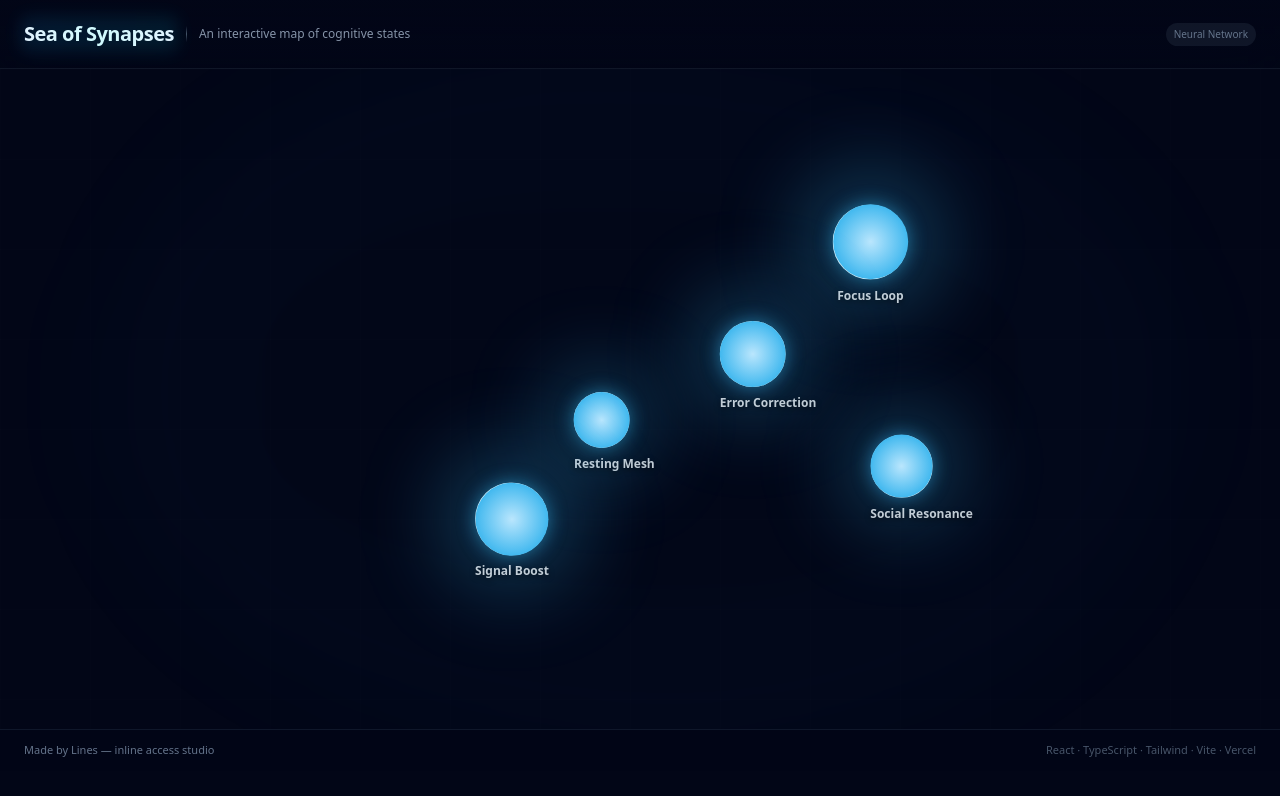
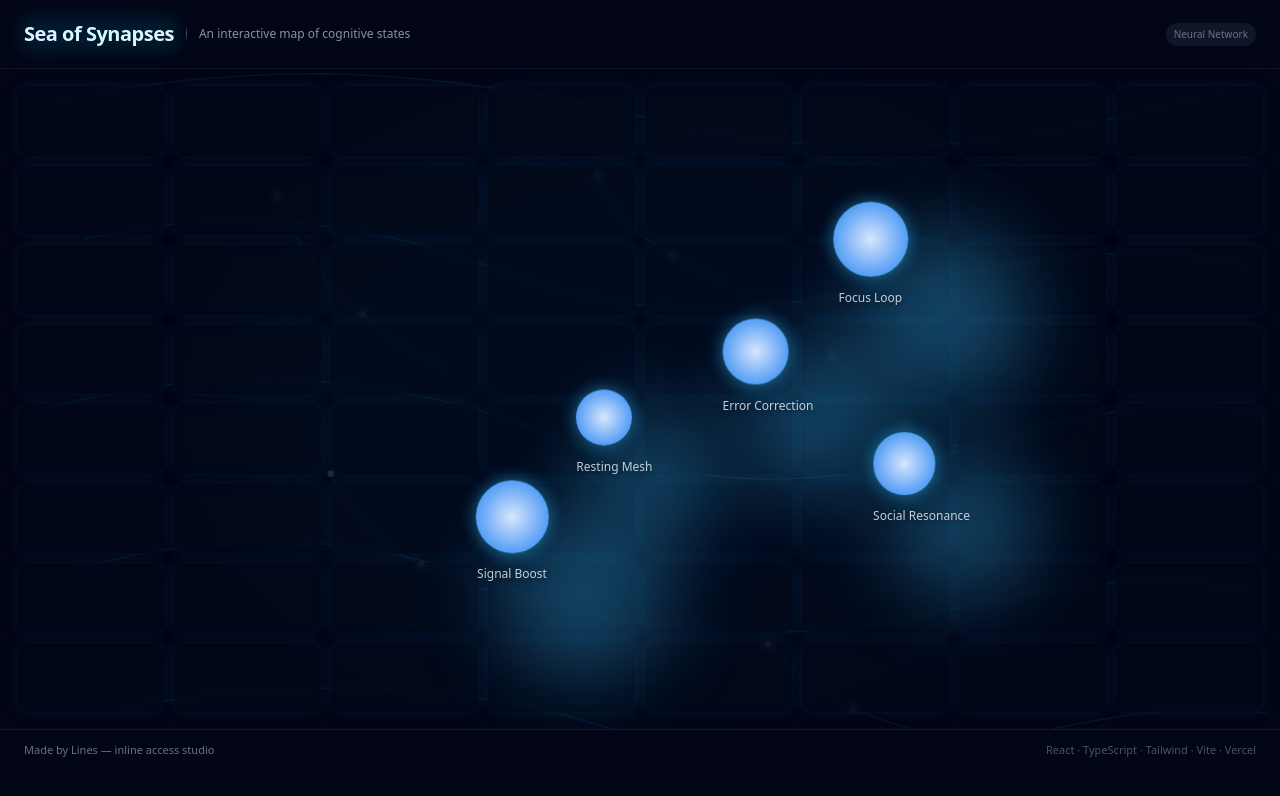
Before and after one commit to Lines248/sea-of-synapses, a React (Vite) app: page / in a window 1280 px wide. Shown: the top 796 px of the page. Built offline with nearby package versions, Linux system fonts and the light colour scheme; the HTML template or start-up script is replaced by a standard one.

Commit message:
design SVG details

```diff
--- a/src/App.jsx
+++ b/src/App.jsx
@@ -5,6 +5,7 @@ import Footer from "./components/Footer";
 import SynapseGrid from "./components/SynapseGrid";
 import NodeDetailPanel from "./components/NodeDetailPanel";
 import { useNodeData } from "./hooks/useNodeData";
+import "./styles/globals.css";
 
 function App() {
   const { nodes, getNodeById } = useNodeData();
@@ -17,7 +18,6 @@ function App() {
     <div className="w-screen min-h-screen flex flex-col bg-slate-950 overflow-hidden">
       <Header />
 
-      {/* MAIN AREA must have defined height */}
       <main className="relative flex w-full h-[calc(100vh-140px)] overflow-hidden">
         <SynapseGrid
           nodes={nodes}
--- /dev/null
+++ b/src/components/NeuralBackground.tsx
@@ -0,0 +1,12 @@
+import React from "react";
+import NeuralMap from "../assets/NeuralMap.svg";
+
+export const NeuralBackground = () => (
+  <div className="absolute inset-0 overflow-hidden pointer-events-none">
+    <img
+      src={NeuralMap}
+      alt=""
+      className="w-full h-full object-cover opacity-[0.15]"
+    />
+  </div>
+);
--- /dev/null
+++ b/src/components/SynapseConnections.tsx
@@ -0,0 +1,77 @@
+import React from "react";
+import type { SynapseNodeData } from "../hooks/useNodeData";
+
+interface Props {
+  nodes: SynapseNodeData[];
+}
+
+const SynapseConnections = ({ nodes }: Props) => {
+  if (!nodes || nodes.length < 2) return null;
+
+  // group nodes by category
+  const categories: Record<string, SynapseNodeData[]> = {};
+  nodes.forEach((n) => {
+    if (!categories[n.category]) categories[n.category] = [];
+    categories[n.category].push(n);
+  });
+
+  // build connections for nodes in the same category
+  const connections: {
+    x1: number;
+    y1: number;
+    x2: number;
+    y2: number;
+  }[] = [];
+
+  Object.values(categories).forEach((group) => {
+    if (group.length < 2) return;
+
+    for (let i = 0; i < group.length; i++) {
+      for (let j = i + 1; j < group.length; j++) {
+        connections.push({
+          x1: group[i].x,
+          y1: group[i].y,
+          x2: group[j].x,
+          y2: group[j].y,
+        });
+      }
+    }
+  });
+
+  return (
+    <svg
+      className="absolute inset-0 w-full h-full pointer-events-none z-10"
+      viewBox="0 0 100 100"
+      preserveAspectRatio="none"
+    >
+      <defs>
+        {/* Soft neon glow */}
+        <filter id="synGlow">
+          <feGaussianBlur stdDeviation="1.6" result="blur" />
+          <feMerge>
+            <feMergeNode in="blur" />
+            <feMergeNode in="SourceGraphic" />
+          </feMerge>
+        </filter>
+      </defs>
+
+      {connections.map((c, i) => {
+        const mx = (c.x1 + c.x2) / 2;
+        const my = (c.y1 + c.y2) / 2 - 6;
+
+        return (
+          <path
+            key={i}
+            d={`M ${c.x1} ${c.y1} Q ${mx} ${my} ${c.x2} ${c.y2}`}
+            className="synapse-line animate-synapsePulse opacity-70"
+            strokeWidth="0.2"
+            fill="none"
+            filter="url(#synGlow)"
+          />
+        );
+      })}
+    </svg>
+  );
+};
+
+export default SynapseConnections;
--- a/src/components/SynapseGrid.tsx
+++ b/src/components/SynapseGrid.tsx
@@ -1,6 +1,10 @@
+import TileGrid from "./TileGrid";
+import { TileCell } from "./TileCell";
+import { NeuralBackground } from "./NeuralBackground";
 import React from "react";
 import type { SynapseNodeData } from "../hooks/useNodeData";
 import SynapseNode from "./SynapseNode";
+import SynapseConnections from "./SynapseConnections";
 
 interface Props {
   nodes: SynapseNodeData[];
@@ -17,32 +21,42 @@ const SynapseGrid = ({
   onSelect,
   onHover,
 }: Props) => {
-  // Safety check
-  if (!nodes || nodes.length === 0) {
-    return (
-      <section className="relative w-full h-full overflow-hidden flex items-center justify-center">
-        <p className="text-slate-400">No nodes found. Check data loading.</p>
-      </section>
-    );
-  }
-
-  // Debug: verify nodes are loading
-  console.log('SynapseGrid rendering with', nodes.length, 'nodes', nodes);
-
   return (
     <section className="relative w-full h-full overflow-hidden bg-slate-950">
-      {/* neural ocean */}
-      <div className="absolute inset-0 bg-[radial-gradient(circle_at_20%_20%,rgba(56,189,248,0.13),transparent_65%),radial-gradient(circle_at_80%_80%,rgba(56,189,248,0.12),transparent_65%),#020617] animate-slowPulse pointer-events-none" />
 
-      {/* drifting grid */}
+      {/* BACKGROUND */}
+      <div className="absolute inset-0 bg-[radial-gradient(circle_at_20%_20%,rgba(56,189,248,0.12),transparent_65%),radial-gradient(circle_at_80%_80%,rgba(56,189,248,0.10),transparent_65%),#020617] animate-slowPulse pointer-events-none" />
+
       <div className="absolute inset-0 bg-[linear-gradient(to_right,rgba(255,255,255,0.04)_1px,transparent_1px),linear-gradient(to_bottom,rgba(255,255,255,0.04)_1px,transparent_1px)] bg-[size:90px_90px] opacity-[0.18] animate-slowDrift pointer-events-none" />
 
-      {/* brain silhouette mask */}
+      {/* BRAIN */}
       <div className="absolute inset-0 flex items-center justify-center pointer-events-none">
-        <div className="w-[70%] h-[80%] rounded-[45%_55%_50%_60%/50%_45%_55%_50%] bg-slate-900/10 blur-3xl shadow-[0_0_100px_40px_rgba(56,189,248,0.06)]" />
+<div className="
+  w-[50%] h-[60%]
+  rounded-[60%_40%_60%_40%/50%_50%_50%_50%]
+  bg-sky-900/10
+  blur-2xl
+  shadow-[0_0_120px_50px_rgba(56,189,248,0.06)]
+" />
+
       </div>
 
-      {/* nodes */}
+{/* NEW: Neural Map + Tiles */}
+<div className="absolute inset-0 z-[5] pointer-events-none">
+  <NeuralBackground />
+
+  <TileGrid>
+    {/* Fill tiles with empty cells for now */}
+    {Array.from({ length: 64 }).map((_, i) => (
+      <TileCell key={i} />
+    ))}
+  </TileGrid>
+</div>
+
+      {/* CONNECTION LINES */}
+      <SynapseConnections nodes={nodes} />
+
+      {/* NODES */}
       <div className="absolute inset-0 z-20">
         {nodes.map((node) => (
           <SynapseNode
--- a/src/components/SynapseNode.tsx
+++ b/src/components/SynapseNode.tsx
@@ -17,6 +17,8 @@ const SynapseNode = ({
   onHover,
 }: Props) => {
   const isActive = isSelected || isHovered;
+
+  // orb size scales with intensity
   const size = 38 + node.intensity * 40;
 
   return (
@@ -26,10 +28,9 @@ const SynapseNode = ({
         left: `${node.x}%`,
         top: `${node.y}%`,
         transform: "translate(-50%, -50%)",
-        zIndex: 50, // FORCE HIGH VISIBILITY
       }}
     >
-      {/* MAIN ORB */}
+      {/* INTERACTIVE BUTTON (NODE) */}
       <button
         type="button"
         onClick={() => onSelect(node.id)}
@@ -38,32 +39,41 @@ const SynapseNode = ({
         onFocus={() => onHover(node.id)}
         onBlur={() => onHover(null)}
         aria-label={node.label}
-        className="relative rounded-full transition-all duration-300 hover:scale-110 active:scale-110 focus:outline-none"
+        className={`
+          relative rounded-full
+          transition-all duration-300
+          hover:scale-110 focus:scale-110 active:scale-110
+          outline-none
+        `}
         style={{
           width: size,
           height: size,
         }}
       >
-        {/* BACK GLOW */}
+        {/* OUTER GLOW — DRIFT + PULSE */}
         <div
-          className="absolute rounded-full blur-2xl"
+          className={`
+            absolute rounded-full blur-3xl
+            pointer-events-none
+            animate-slowPulse animate-slowDrift
+          `}
           style={{
-            width: size * 2,
-            height: size * 2,
-            background: isActive
-              ? "rgba(56, 189, 248, 0.45)"
-              : "rgba(56, 189, 248, 0.25)",
+            width: size * 2.3,
+            height: size * 2.3,
             left: "50%",
             top: "50%",
             transform: "translate(-50%, -50%)",
-            opacity: 1,
-            zIndex: -1,
+            background: isActive
+              ? "rgba(56,189,248,0.55)"
+              : "rgba(56,189,248,0.32)",
+            filter: "blur(40px)",
           }}
         />
 
-        {/* ORB CORE */}
+        {/* INNER GLOW CORE */}
         <div
-          className="absolute rounded-full shadow-lg transition-all duration-300"
+          className="absolute rounded-full transition-all duration-300 shadow-xl
+                     animate-slowPulse"
           style={{
             width: size,
             height: size,
@@ -71,21 +81,21 @@ const SynapseNode = ({
             top: "50%",
             transform: "translate(-50%, -50%)",
             background: isActive
-              ? "radial-gradient(circle, #e0f2fe 0%, #38bdf8 100%)"
-              : "radial-gradient(circle, #bae6fd 0%, #0ea5e9 100%)",
+              ? "radial-gradient(circle, #ecfeff 0%, #38bdf8 65%, #0ea5e9 100%)"
+              : "radial-gradient(circle, #dbeafe 0%, #60a5fa 65%, #0ea5e9 100%)",
             boxShadow: isActive
-              ? "0 0 30px rgba(56, 189, 248, 0.8)"
-              : "0 0 18px rgba(56, 189, 248, 0.5)",
+              ? "0 0 34px rgba(56,189,248,0.85)"
+              : "0 0 18px rgba(56,189,248,0.55)",
           }}
         />
       </button>
 
       {/* LABEL */}
       <div
-        className="text-sky-50 text-xs font-semibold text-center mt-2 transition-opacity duration-300"
+        className="mt-2 text-center text-sky-50 text-xs font-medium transition-opacity duration-300"
         style={{
           opacity: isActive ? 1 : 0.8,
-          textShadow: "0 2px 6px rgba(0,0,0,0.7)",
+          textShadow: "0 2px 7px rgba(0,0,0,0.65)",
         }}
       >
         {node.label}
--- /dev/null
+++ b/src/components/TileCell.tsx
@@ -0,0 +1,24 @@
+import React from "react";
+
+interface Props {
+  elevated?: boolean;
+  children?: React.ReactNode;
+}
+
+export const TileCell = ({ elevated = false, children }: Props) => {
+  return (
+<div
+  className={`
+    relative rounded-xl
+    border border-[#0c1a29]/40
+    bg-[#06101e]/30
+    shadow-[0_0_12px_rgba(16,57,94,0.25)]
+    backdrop-blur-[3px]
+    transition-all duration-500
+    ${elevated ? "translate-y-[-2px] shadow-[0_0_20px_rgba(16,57,94,0.45)]" : ""}
+  `}
+>
+  {children}
+</div>
+  );
+};
--- /dev/null
+++ b/src/components/TileGrid.tsx
@@ -0,0 +1,15 @@
+import React from "react";
+
+interface Props {
+  children: React.ReactNode;
+}
+
+const TileGrid = ({ children }: Props) => {
+  return (
+    <div className="relative grid grid-cols-8 gap-2 w-full h-full p-4">
+      {children}
+    </div>
+  );
+};
+
+export default TileGrid;
--- a/src/hooks/useNodeData.ts
+++ b/src/hooks/useNodeData.ts
@@ -8,7 +8,7 @@ export interface SynapseNodeData {
   detail: string;
   x: number;
   y: number;
-  intensity: number; // 0–1
+  intensity: number;
   category: string;
 }
 
--- a/src/index.css
+++ b/src/index.css
@@ -1,4 +1,3 @@
-
 @tailwind base;
 @tailwind components;
 @tailwind utilities;
--- a/src/styles/globals.css
+++ b/src/styles/globals.css
@@ -2,6 +2,9 @@
 @tailwind components;
 @tailwind utilities;
 
+/* ----------------------------------------- */
+/* Base Styles                                */
+/* ----------------------------------------- */
 :root {
   color-scheme: dark;
 }
@@ -13,35 +16,57 @@ body {
   overflow-x: hidden;
 }
 
+/* ----------------------------------------- */
+/* Background Animations                      */
+/* ----------------------------------------- */
+
 @keyframes slowPulse {
-  0%, 100% { opacity: 0.75; }
-  50% { opacity: 1; }
-}
-
-.animate-slowPulse {
-  animation: slowPulse 16s ease-in-out infinite;
+  0% { opacity: 1; }
+  50% { opacity: 0.85; }
+  100% { opacity: 1; }
 }
 
 @keyframes slowDrift {
-  0% { transform: translate(0px, 0px); }
-  50% { transform: translate(-12px, -8px); }
-  100% { transform: translate(0px, 0px); }
+  0% { transform: translate(0, 0); }
+  100% { transform: translate(-60px, -40px); }
 }
 
-.animate-slowDrift {
-  animation: slowDrift 22s ease-in-out infinite;
+/* Also exposed via Tailwind config */
+.animate-slowPulse { animation: slowPulse 6s ease-in-out infinite; }
+.animate-slowDrift { animation: slowDrift 25s linear infinite; }
+
+/* ----------------------------------------- */
+/* Synapse Connection Lines                   */
+/* ----------------------------------------- */
+
+@keyframes synapsePulse {
+  0% { stroke-dashoffset: 0; opacity: 0.15; }
+  50% { stroke-dashoffset: -12; opacity: 0.9; }
+  100% { stroke-dashoffset: -24; opacity: 0.15; }
 }
 
-/* Panel slide-in animation */
+.synapse-line {
+  stroke: rgba(56, 189, 248, 0.75);
+  stroke-linecap: round;
+  stroke-dasharray: 2 6;
+  filter: drop-shadow(0 0 6px rgba(56, 189, 248, 0.6));
+}
+
+.animate-synapsePulse {
+  animation: synapsePulse 4.5s ease-in-out infinite;
+}
+
+/* ----------------------------------------- */
+/* Panel + UI Animations                      */
+/* ----------------------------------------- */
+
 @keyframes panel-slide-in {
   from {
     transform: translateX(100%) scale(0.98);
     opacity: 0;
     backdrop-filter: blur(0px) saturate(100%);
   }
-  50% {
-    opacity: 0.5;
-  }
+  50% { opacity: 0.5; }
   to {
     transform: translateX(0) scale(1);
     opacity: 1;
@@ -53,47 +78,9 @@ body {
   animation: panel-slide-in 0.5s cubic-bezier(0.16, 1, 0.3, 1) forwards;
 }
 
-/* EEG pulse animation */
-@keyframes eeg-pulse {
-  0%,
-  100% {
-    opacity: 0.4;
-    transform: scaleY(0.7);
-  }
-  50% {
-    opacity: 0.9;
-    transform: scaleY(1.4);
-  }
-}
+@keyframes fade-in { from { opacity: 0; } to { opacity: 1; } }
+@keyframes zoom-in { from { transform: scale(0.95); opacity: 0; } to { transform: scale(1); opacity: 1; } }
 
-@keyframes fade-in {
-  from {
-    opacity: 0;
-  }
-  to {
-    opacity: 1;
-  }
-}
-
-@keyframes zoom-in {
-  from {
-    transform: scale(0.95);
-    opacity: 0;
-  }
-  to {
-    transform: scale(1);
-    opacity: 1;
-  }
-}
-
-.animate-in {
-  animation-fill-mode: both;
-}
-
-.fade-in-0 {
-  animation: fade-in 0.2s ease-out;
-}
-
-.zoom-in-95 {
-  animation: zoom-in 0.2s ease-out;
-}
+.animate-in { animation-fill-mode: both; }
+.fade-in-0 { animation: fade-in 0.2s ease-out; }
+.zoom-in-95 { animation: zoom-in 0.2s ease-out; }
--- a/tailwind.config.js
+++ b/tailwind.config.js
@@ -2,7 +2,29 @@
 export default {
   content: ["./index.html", "./src/**/*.{js,jsx,ts,tsx}"],
   theme: {
-    extend: {},
+    extend: {
+      animation: {
+        slowPulse: "slowPulse 6s ease-in-out infinite",
+        slowDrift: "slowDrift 25s linear infinite",
+        synapsePulse: "synapsePulse 4.5s ease-in-out infinite",
+      },
+      keyframes: {
+        slowPulse: {
+          "0%": { opacity: "1" },
+          "50%": { opacity: "0.85" },
+          "100%": { opacity: "1" },
+        },
+        slowDrift: {
+          "0%": { transform: "translate(0, 0)" },
+          "100%": { transform: "translate(-60px, -40px)" },
+        },
+        synapsePulse: {
+          "0%": { strokeDashoffset: "0", opacity: "0.15" },
+          "50%": { strokeDashoffset: "-12", opacity: "0.9" },
+          "100%": { strokeDashoffset: "-24", opacity: "0.15" },
+        },
+      },
+    },
   },
   plugins: [],
-}
+};
```
Also changed, not shown: src/components/NodeDetailPanel.tsx (+1 -9 lines), src/assets/NeuralMap.svg (added), 1 other file (tests, documents, lock files or other folders).
